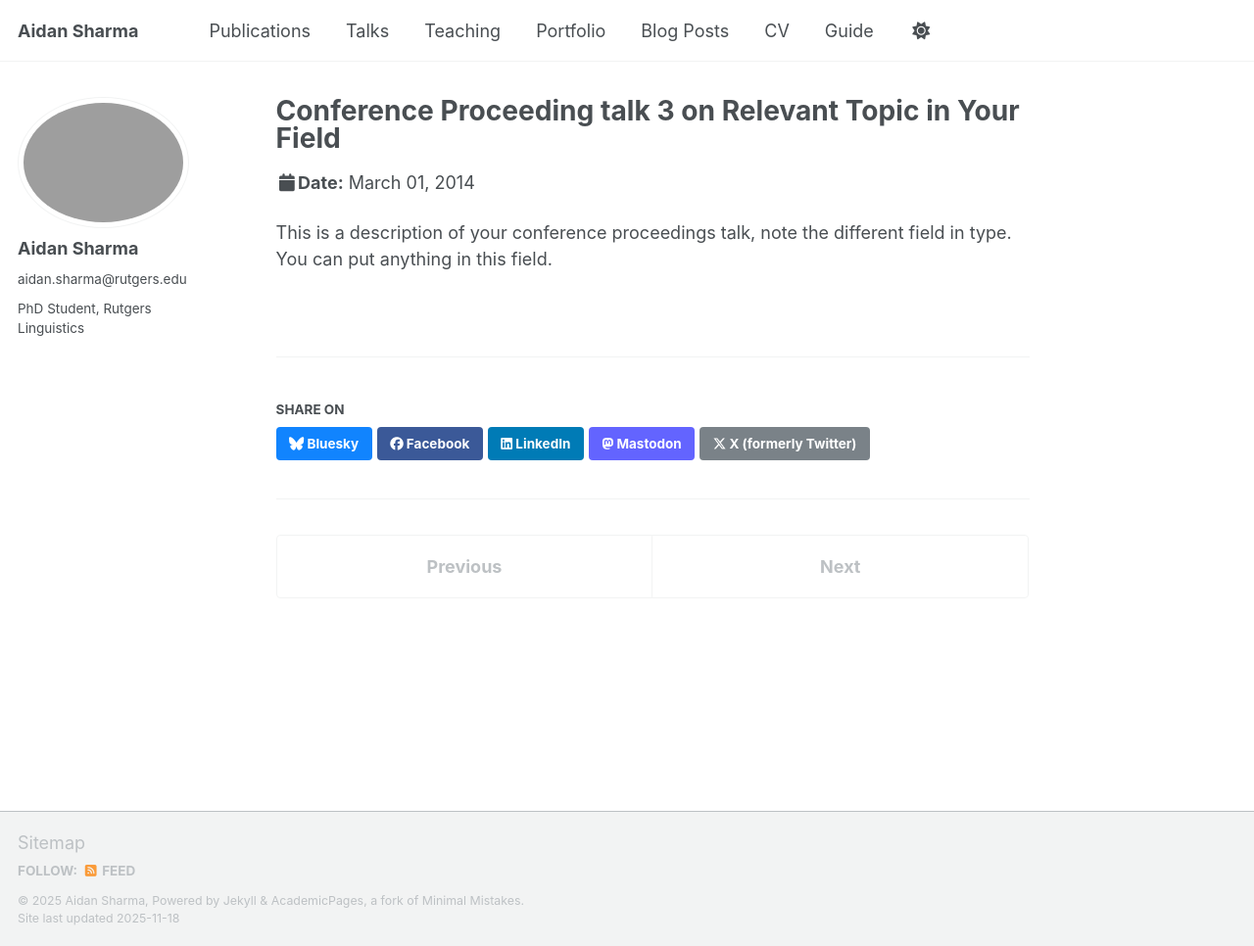
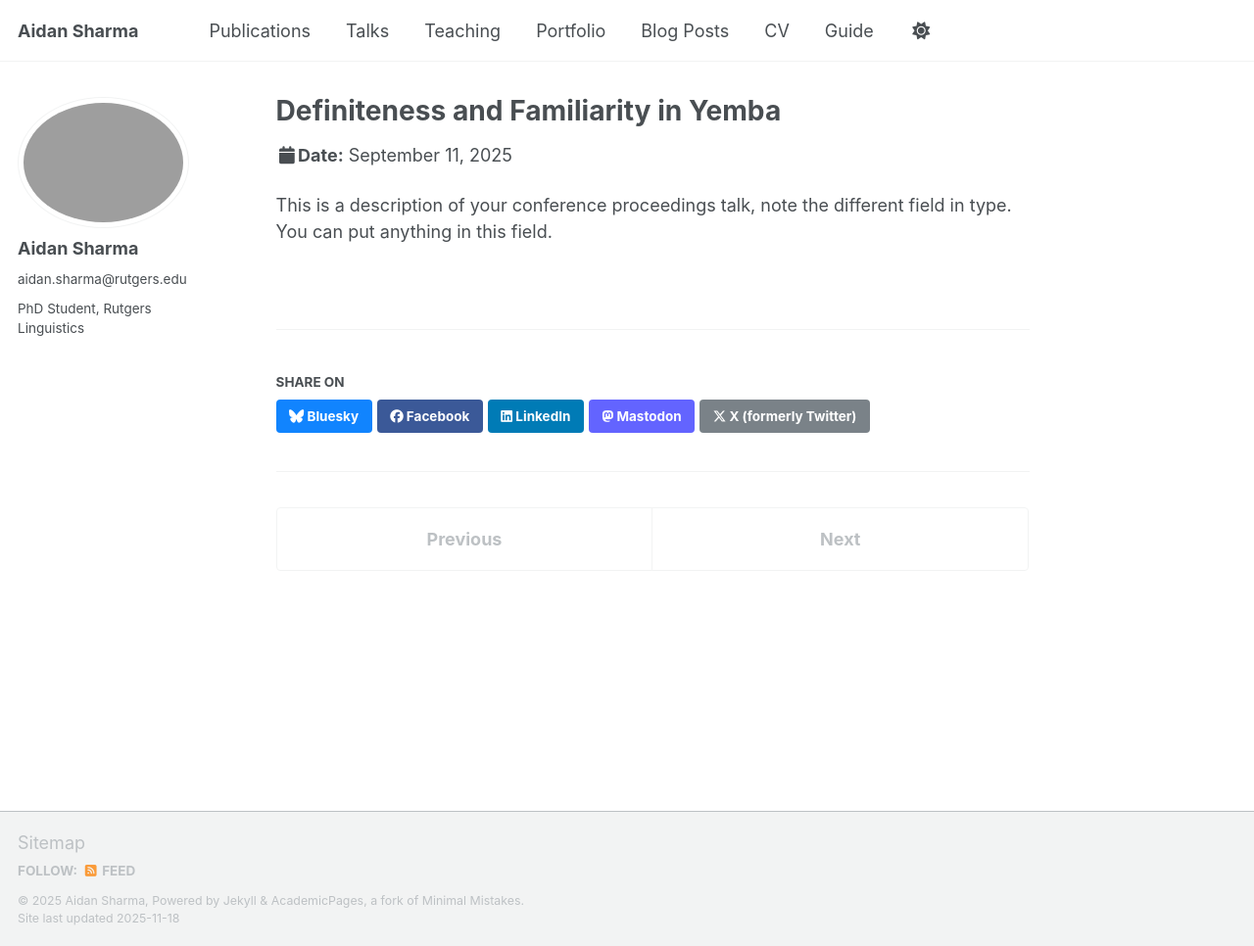
Before and after one commit to aidansharma98/aidansharma98.github.io, a Jekyll site: the page built from _talks/Definiteness-and-Familiarity-in-Yemba.md, in a window 1280 px wide and 966 px high. Shown: the whole window at 98% size. Built offline with Jekyll 4.4.1, drawn with Linux system fonts in a browser that asks for light colours; a script that is not in the unit is left out.

Commit message:
Update talk details for Yemba conference

```diff
--- a/_talks/2014-03-01-talk-3.md
+++ b/_talks/Definiteness-and-Familiarity-in-Yemba.md
@@ -1,11 +1,11 @@
 ---
-title: "Conference Proceeding talk 3 on Relevant Topic in Your Field"
+title: "Definiteness and Familiarity in Yemba"
 collection: talks
 type: "Conference proceedings talk"
 permalink: /talks/2014-03-01-talk-3
-venue: "Testing Institute of America 2014 Annual Conference"
-date: 2014-03-01
-location: "Los Angeles, CA, USA"
+venue: "TripleA 12"
+date: 2025-09-11
+location: "Tokyo University of Foreign Studies"
 ---
 
 This is a description of your conference proceedings talk, note the different field in type. You can put anything in this field.
```
